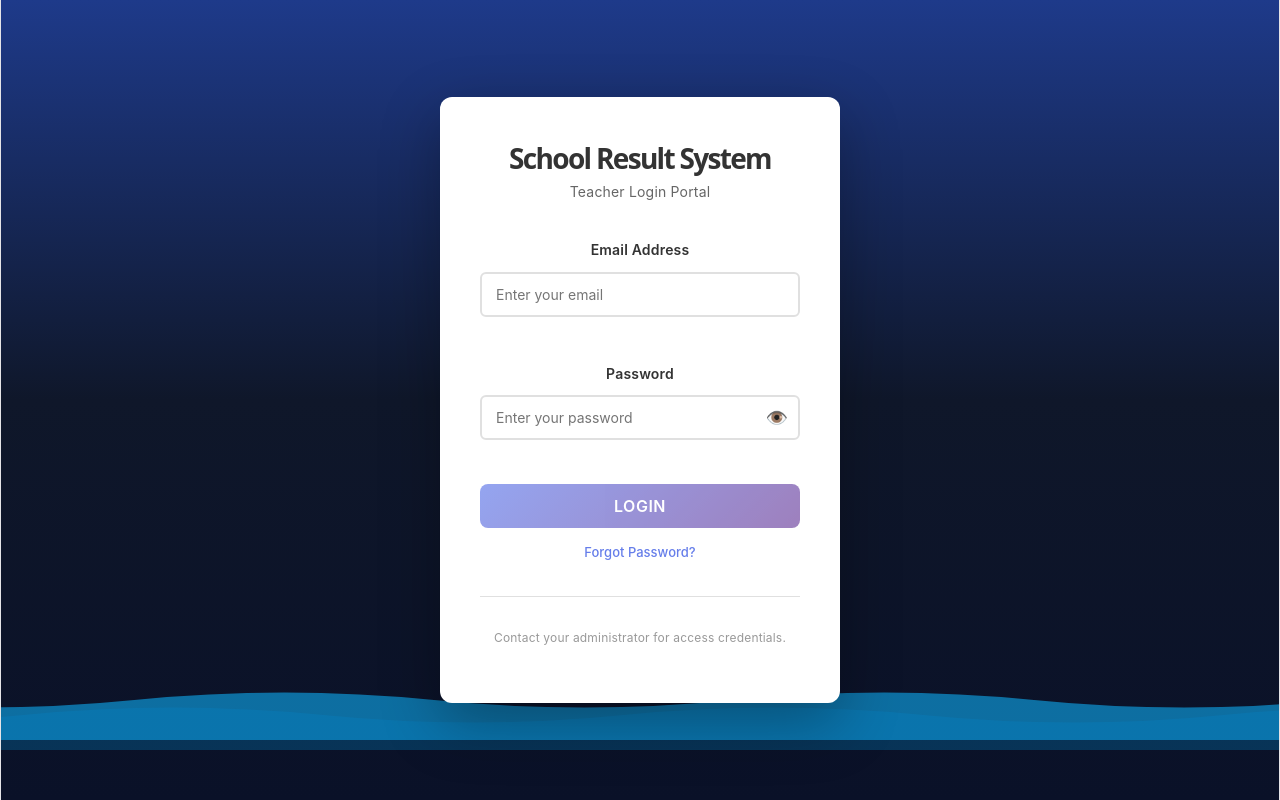
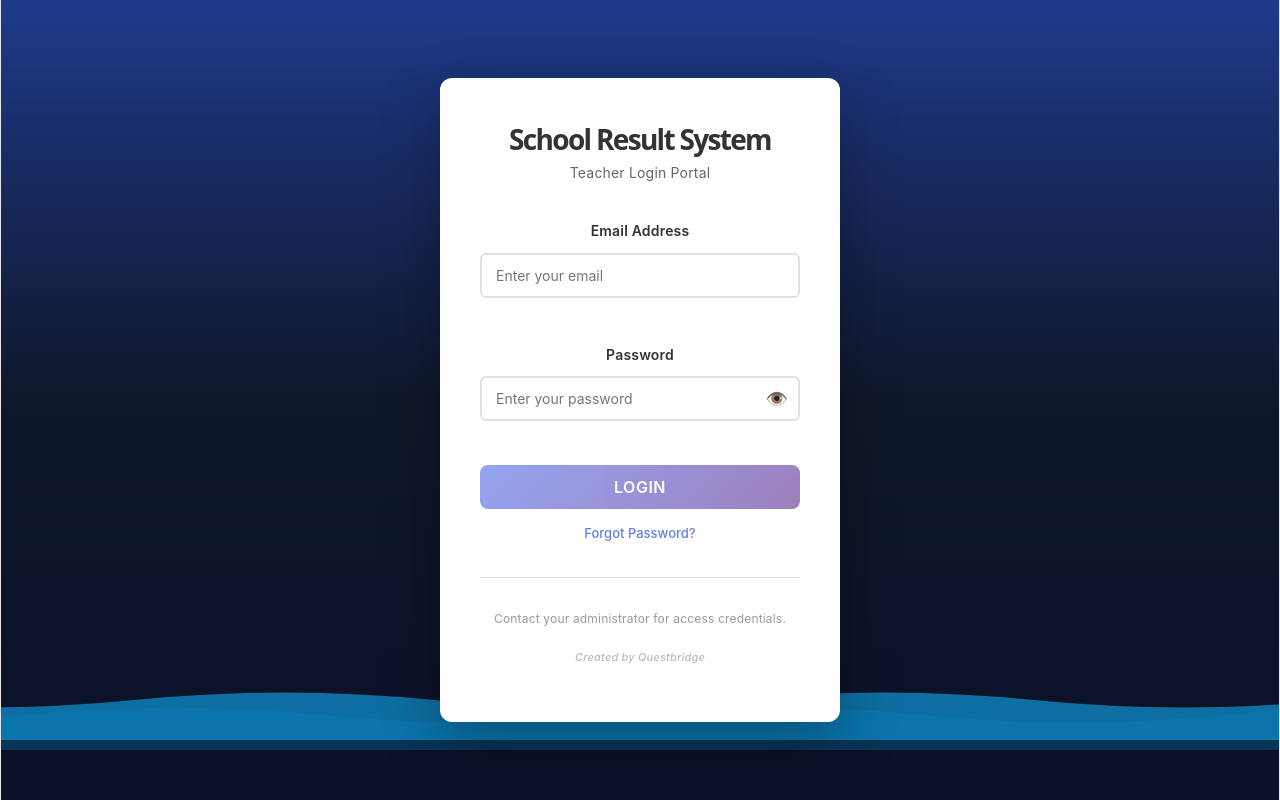
Before and after one commit to Vicdugu/SCHOOL_RESULT_SYSTEM, a React (Vite) app: page /login in a window 1280 px wide. Built offline with nearby package versions, Linux system fonts and the light colour scheme.

Commit message:
Add Questbridge credit to login page footer
- Add 'Created by Questbridge' text below 'Contact your administrator'
- Style with italic font, lighter color (#bbb), and smaller font size
- Properly positioned in login footer with adequate spacing
- Professional attribution to Questbridge as creator

```diff
--- a/src/components/LoginPage.css
+++ b/src/components/LoginPage.css
@@ -226,6 +226,14 @@
 
 .login-footer p {
   margin: 4px 0;
+}
+
+.login-footer p.created-by {
+  margin-top: 12px;
+  font-size: 11px;
+  color: #bbb;
+  font-style: italic;
+  font-weight: 500;
 }
 
 /* Forgot Password Link */
--- a/src/components/LoginPage.tsx
+++ b/src/components/LoginPage.tsx
@@ -171,6 +171,7 @@ const LoginPage: React.FC = () => {
 
         <div className="login-footer">
           <p>Contact your administrator for access credentials.</p>
+          <p className="created-by">Created by Questbridge</p>
         </div>
       </div>
 
```
